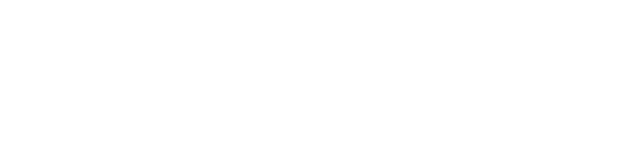
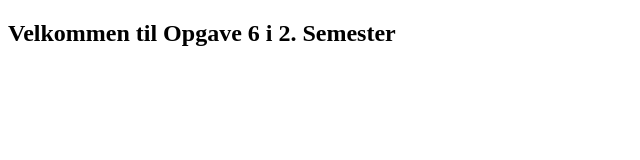
Before and after one commit to emilroed/SecureFileVault-PBW, a plain HTML site: page index.html in a window 1280 px wide. Shown: the whole page, without its empty margins (0-640 px from the left). Drawn offline with Linux system fonts and the light colour scheme.

```diff
--- a/index.html
+++ b/index.html
@@ -5,5 +5,11 @@
     <meta name="viewport" content="width=device-width, initial-scale=1.0" />
     <title>Opgave 6 | Secure File Storage</title>
   </head>
-  <body></body>
+  <body>
+    <main>
+      <section>
+        <h1>Velkommen til Opgave 6 i 2. Semester</h1>
+      </section>
+    </main>
+  </body>
 </html>
```
